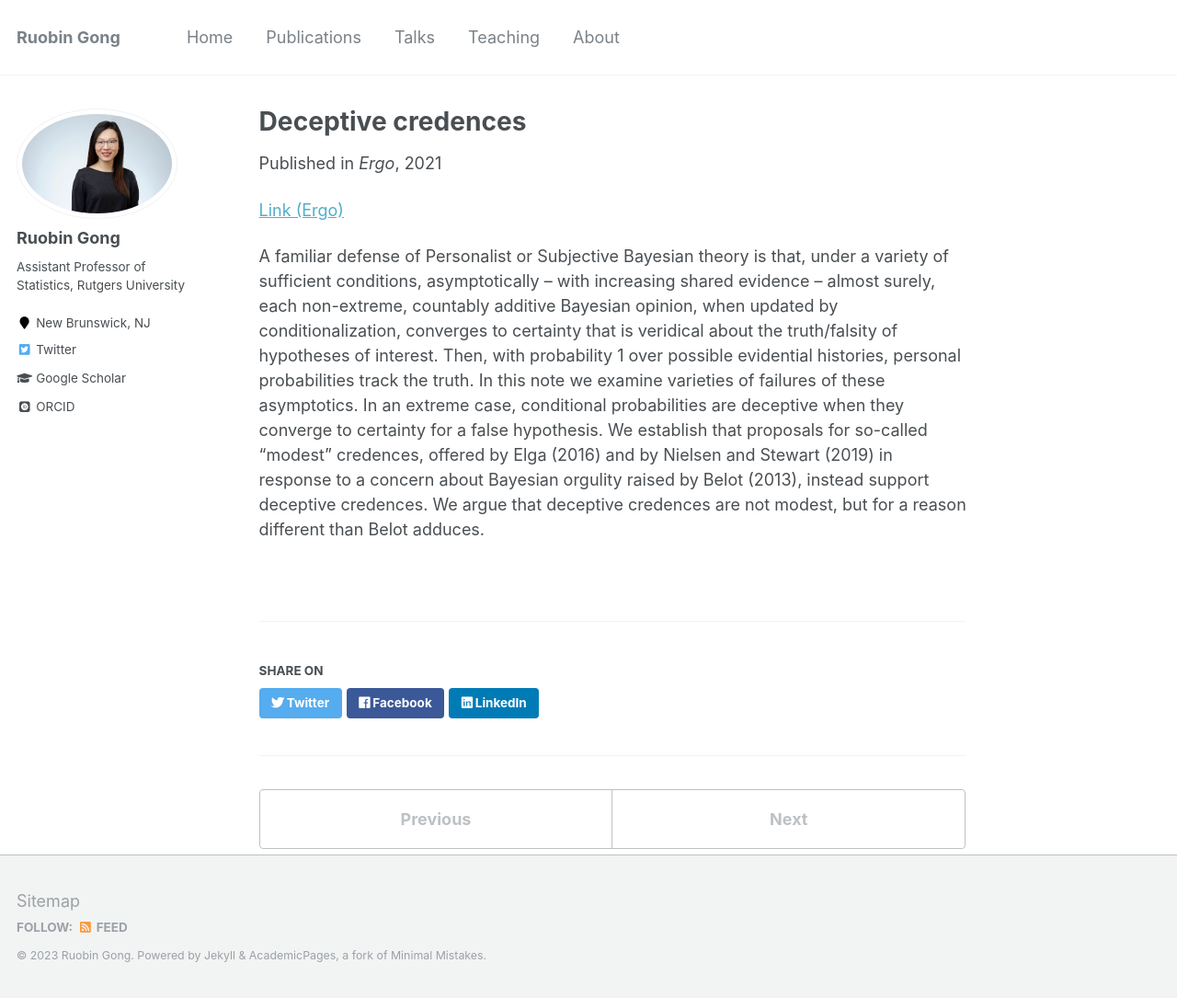
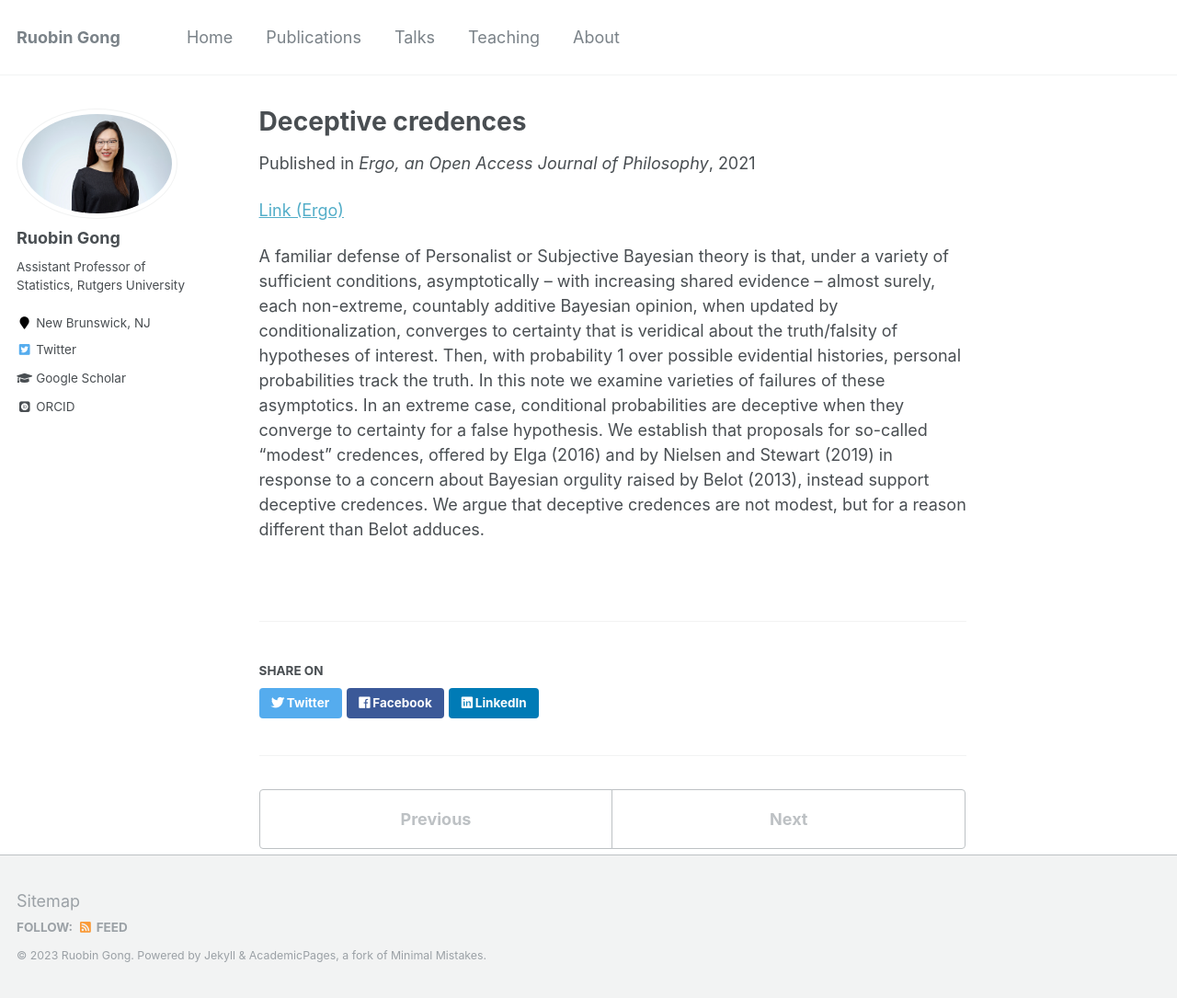
Before and after one commit to RuobinGong/RuobinGong.github.io, a Jekyll site: the page built from _publications_foundation/2021-02-01-deceptive.md, in a window 1280 px wide and 1085 px high. Shown: the whole window at 92% size. Built offline with Jekyll 4.4.1, drawn with Linux system fonts in a browser that asks for light colours; some web fonts are replaced.

Commit message:
Update 2021-02-01-deceptive.md

```diff
--- a/_publications_foundation/2021-02-01-deceptive.md
+++ b/_publications_foundation/2021-02-01-deceptive.md
@@ -4,7 +4,7 @@ collection: publications_foundation
 permalink: /publications/2021-02-01-deceptive
 excerpt: ''
 date: 2021-02-01
-venue: 'Ergo'
+venue: 'Ergo, an Open Access Journal of Philosophy'
 author: 'R Gong, JB Kadane, MJ Schervish, T Seidenfeld, RB Stern'
 
 ---
```
